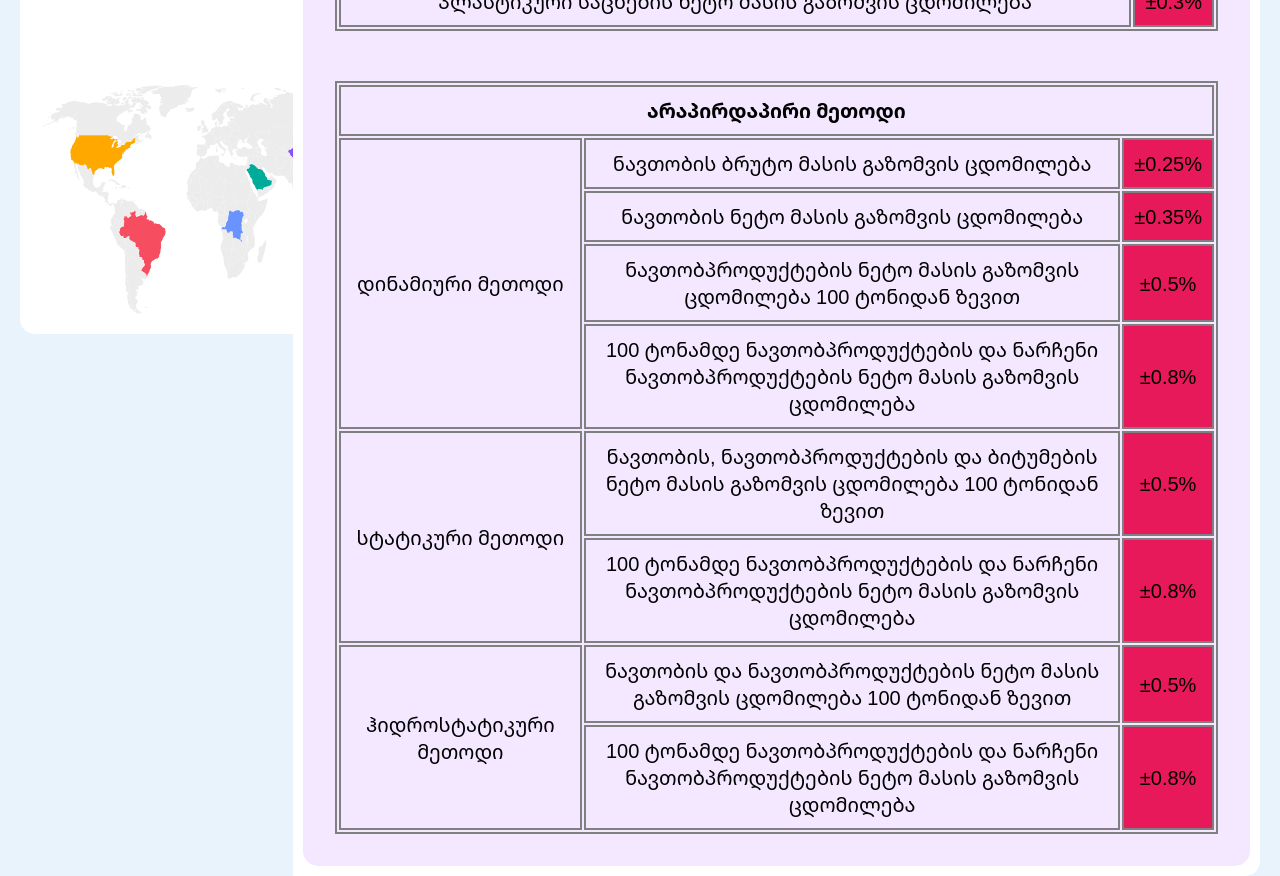
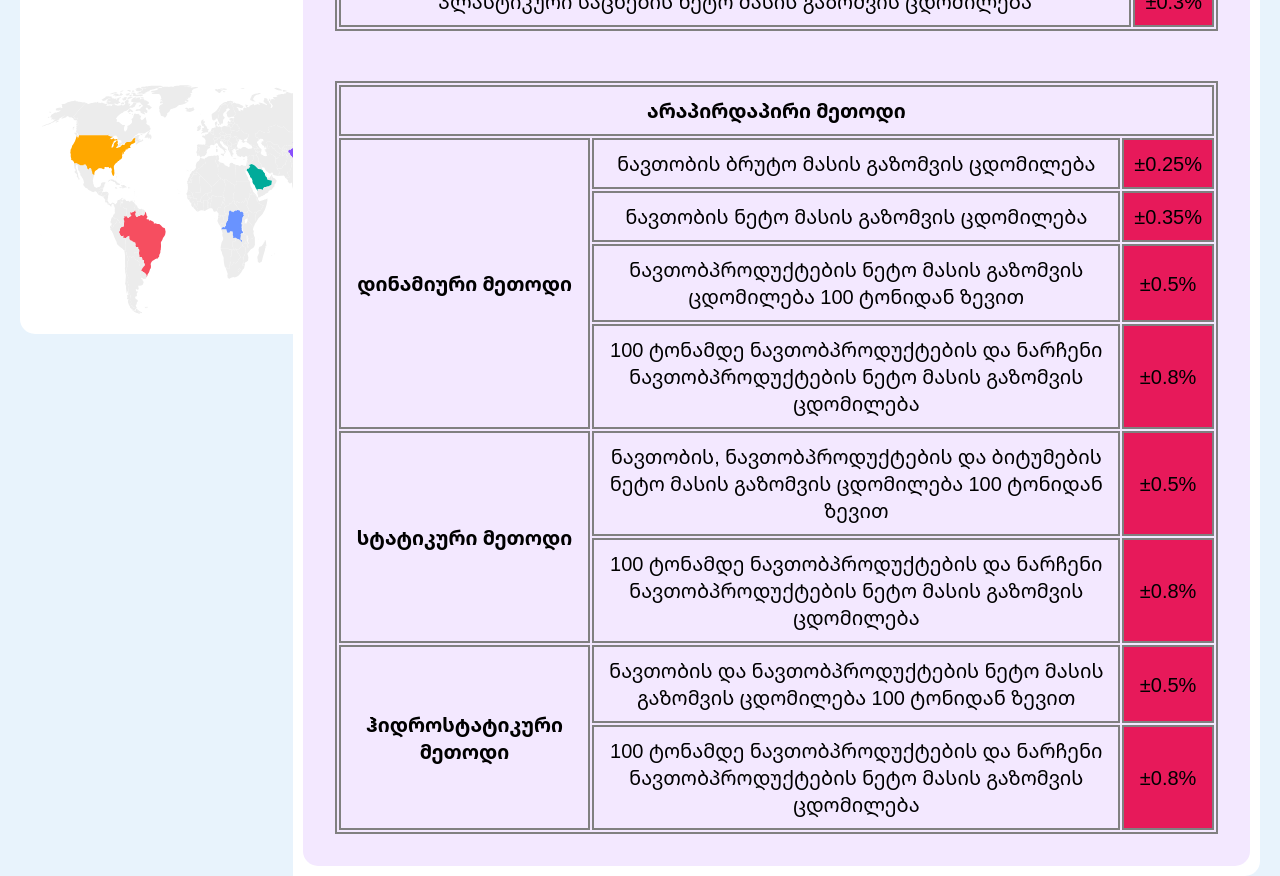
Before and after one commit to irakli85/Oil-Dashboard, a React (Vite) app: page / in a window 1280 px wide. Shown: the part 880-1756 px from the top of the page. Built offline with nearby package versions, Linux system fonts and the light colour scheme.

Commit message:
first commit

```diff
--- a/src/components/Measurment.jsx
+++ b/src/components/Measurment.jsx
@@ -60,7 +60,7 @@ console.log(percentage, typeof(percentage), difference, typeof(difference))
           </Tr>
 
           <Tr>
-            <Td rowSpan={4}>დინამიური მეთოდი</Td>
+            <Td rowSpan={4} style={{fontWeight: 700}}>დინამიური მეთოდი</Td>
             <Td>ნავთობის ბრუტო მასის გაზომვის ცდომილება</Td>
             <TdCond norm={percentage < 0.25 ? true : false }>&#xb1;0.25%</TdCond>
           </Tr>
@@ -78,7 +78,7 @@ console.log(percentage, typeof(percentage), difference, typeof(difference))
           </Tr>
 
           <Tr>
-            <Td rowSpan={2}>სტატიკური მეთოდი</Td>
+            <Td rowSpan={2} style={{fontWeight: 700}}>სტატიკური მეთოდი</Td>
             <Td>ნავთობის, ნავთობპროდუქტების და ბიტუმების ნეტო მასის გაზომვის ცდომილება 100 ტონიდან ზევით</Td>
             <TdCond norm={percentage < 0.5 ? true : false }>&#xb1;0.5%</TdCond>
           </Tr>
@@ -88,7 +88,7 @@ console.log(percentage, typeof(percentage), difference, typeof(difference))
           </Tr>
 
           <Tr>
-            <Td rowSpan={2}>ჰიდროსტატიკური მეთოდი</Td>
+            <Td rowSpan={2} style={{fontWeight: 700}}>ჰიდროსტატიკური მეთოდი</Td>
             <Td>ნავთობის და ნავთობპროდუქტების ნეტო მასის გაზომვის ცდომილება 100 ტონიდან ზევით</Td>
             <TdCond norm={percentage < 0.5 ? true : false }>&#xb1;0.5%</TdCond>
           </Tr>
```
